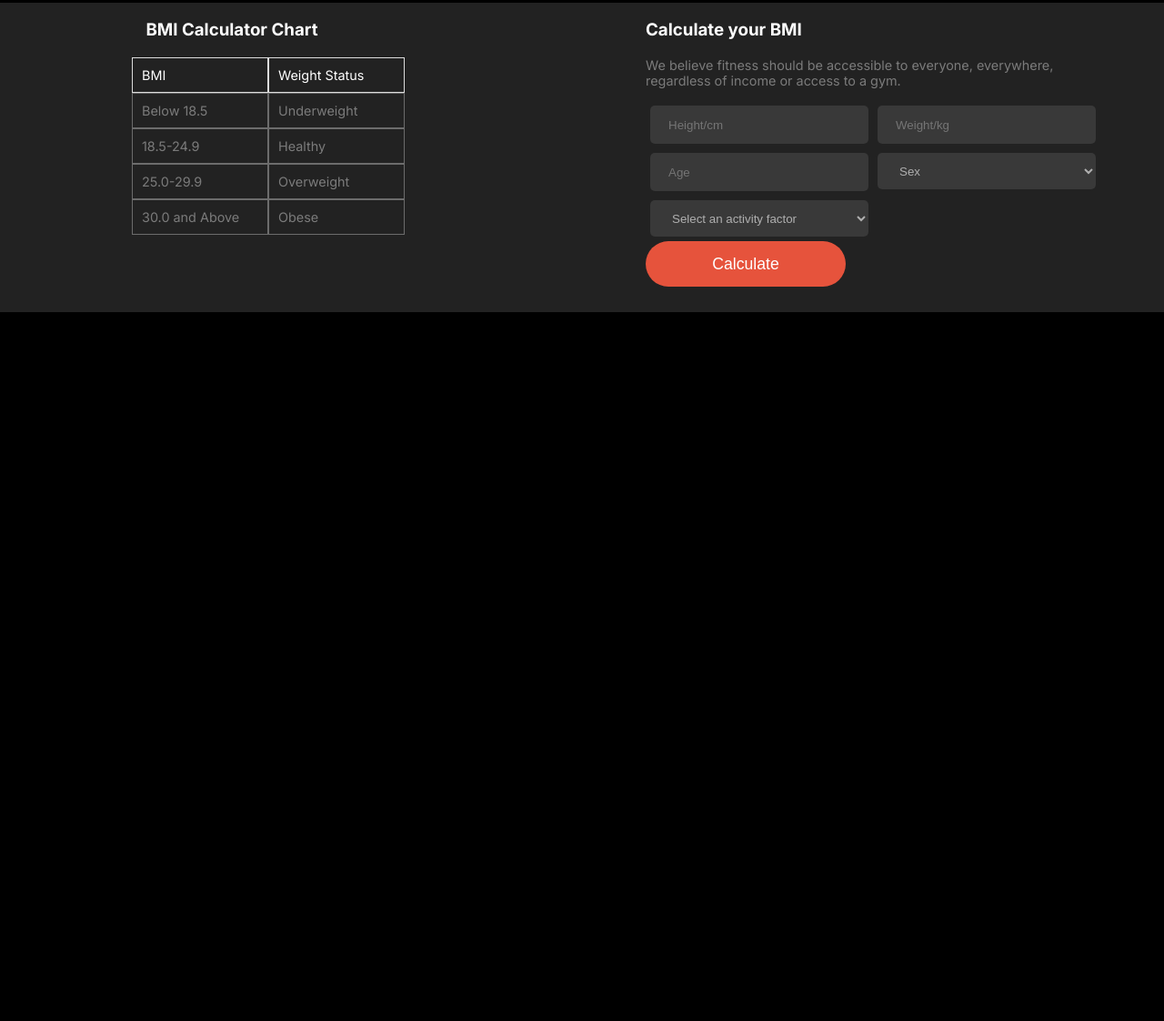
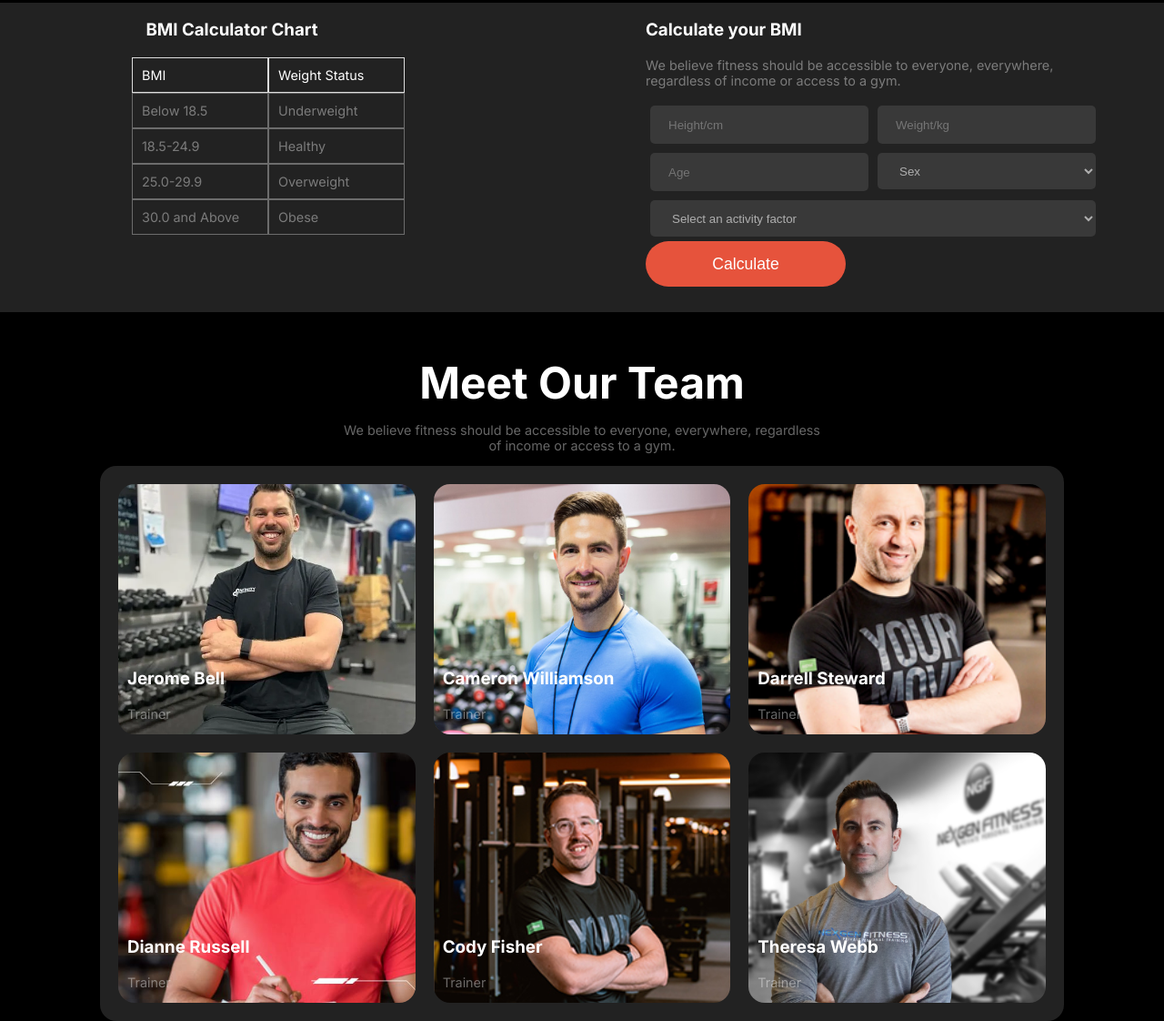
Before and after one commit to rafat-07/Assignment-2-by-rafat, a plain HTML site: page index.html in a window 1280 px wide. Shown: the part 1820-2942 px from the top of the page at 91% size. Before the commit the page ends 2163 px from the top, so only its background shows below. Drawn offline with Linux system fonts and the light colour scheme; a web font is replaced by a local one.

Commit message:
team sec commit

```diff
--- a/index.html
+++ b/index.html
@@ -139,7 +139,21 @@
             </div>
         </section>
 
-
+        <section class="teams">
+            <div class="meet-team">
+                <h3 class="heading4 fs-1 text-color1">Meet Our Team</h3>
+                <p class="fs-2 text-color2">We believe fitness should be accessible to everyone, everywhere, regardless of
+                    income or access to a gym.</p>
+            </div>
+            <div class="team-members cmn-bg">
+                <div class="member1"><div class="trainer"><h3 class="text-color1">Jerome Bell</h3> <p class="fs-2 text-color2">Trainer</div></p></div>
+                <div class="member2"><div class="trainer"><h3 class="text-color1">Cameron Williamson</h3> <p class="fs-2 text-color2">Trainer</p></div></div>
+                <div class="member3"><div class="trainer"><h3 class="text-color1">Darrell Steward</h3> <p class="fs-2 text-color2">Trainer</p></div></div>
+                <div class="member4"><div class="trainer"><h3 class="text-color1">Dianne Russell</h3> <p class="fs-2 text-color2">Trainer</p></div></div>
+                <div class="member5"><div class="trainer"><h3 class="text-color1">Cody Fisher</h3> <p class="fs-2 text-color2">Trainer</p></div></div>
+                <div class="member6"><div class="trainer"><h3 class="text-color1">Theresa Webb</h3> <p class="fs-2 text-color2">Trainer</p></div></div>
+            </div>
+        </section>
 
     </main>
 </body>
--- a/styles/responsive.css
+++ b/styles/responsive.css
@@ -75,5 +75,10 @@
 .bmi-input-sec{
     margin: 10px auto;
 }
+.team-members{
+    grid-template-columns: repeat(1, 350px);
+    justify-content: center;
+    max-width: 430px;
+}
 
 }
--- a/styles/style.css
+++ b/styles/style.css
@@ -305,3 +305,63 @@ ul>li {
     margin: 5px;
     padding-left: 20px;
 }
+.input-box:nth-child(5) {
+width: 490px;
+}
+
+
+/* meet team sec styles */
+
+.meet-team {
+    max-width: 50%;
+    margin: 0 auto;
+    text-align: center;
+}
+.heading4{
+    margin-bottom: 0px;
+}
+.team-members {
+    border-radius: 18px;
+    padding: 20px;
+    align-items: center;
+    display: grid;
+    grid-template-columns: repeat(3, 1fr);
+    gap: 20px;
+}
+.member1{
+    background: url(../images/trainer1.png);
+}
+.member2{
+    background: url(../images/trainer2.png);
+}
+.member3{
+    background: url(../images/trainer3.png);
+}
+.member4{
+    background: url(../images/trainer4.png);
+}
+.member5{
+    background: url(../images/trainer5.png);
+}
+.member6{
+    background: url(../images/trainer6.png);
+}
+.member1,
+.member2,
+.member3,
+.member4,
+.member5,
+.member6 {
+    display: flex;
+    background-size: cover;
+    background-position: center;
+    border-radius: 18px;
+    height: 275px;
+    text-align: left;
+    align-items: end;
+
+}
+
+.trainer{
+    padding-left: 10px;
+}
```
